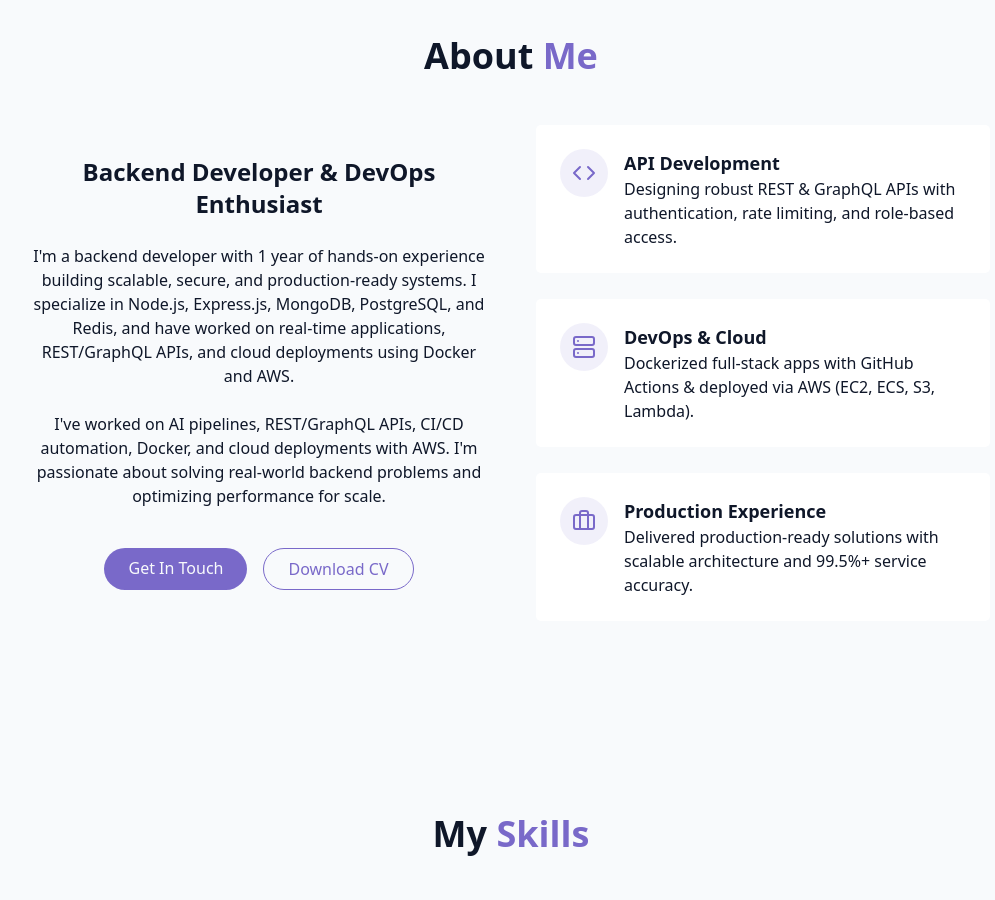
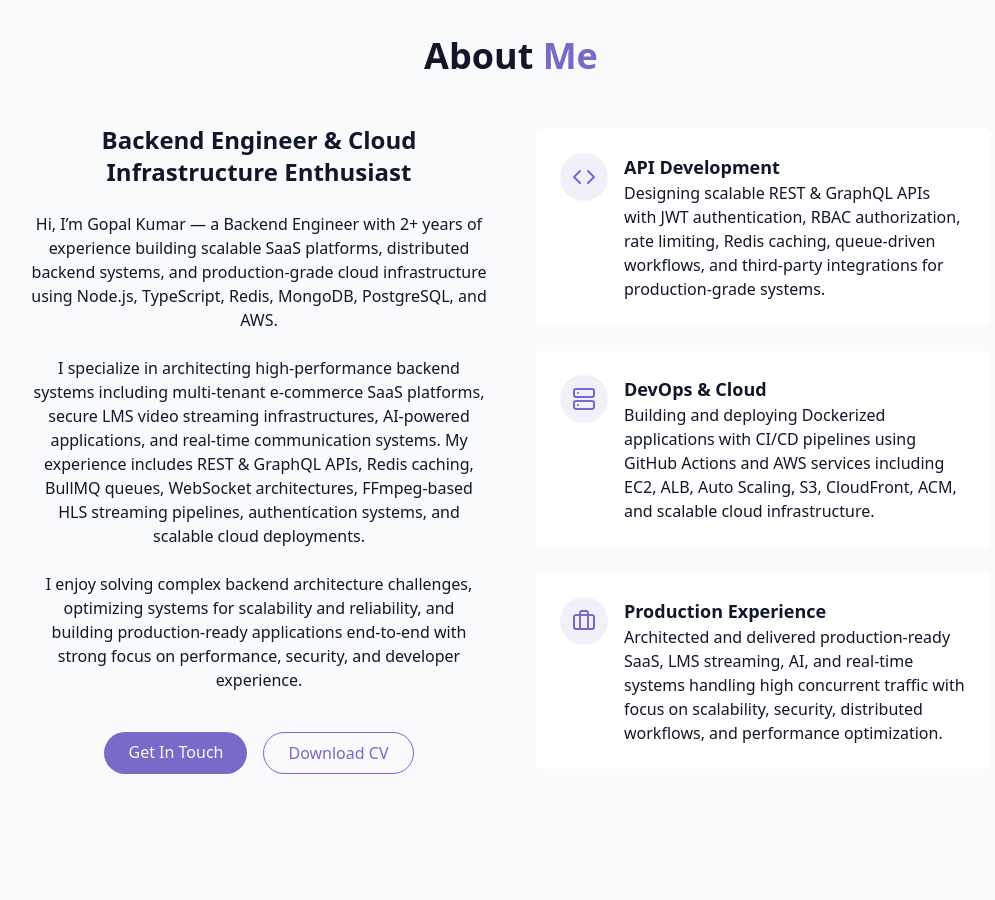
Before and after one commit to kumar-gopal/Portfolio, a React (Vite) app: page / in a window 1280 px wide. Shown: the part 860-1760 px from the top of the page, without its empty margins (129-1124 px from the left). Built offline with nearby package versions, Linux system fonts and the light colour scheme.

Commit message:
Revise AboutSection with updated experience details
Updated the AboutSection component to reflect a more detailed and accurate description of backend engineering experience and skills, including specific technologies and project types.

```diff
--- a/src/components/AboutSection.jsx
+++ b/src/components/AboutSection.jsx
@@ -10,19 +10,38 @@ export const AboutSection = () => {
 
         <div className="grid grid-cols-1 md:grid-cols-2 gap-12 items-center">
           <div className="space-y-6">
-            <h3 className="text-2xl font-semibold">Backend Developer & DevOps Enthusiast</h3>
+            <h3 className="text-2xl font-semibold">
+              Backend Engineer & Cloud Infrastructure Enthusiast
+            </h3>
 
             <p className="text-muted-foreground">
-               I'm a backend developer with 1 year of hands-on experience building scalable, secure, and production-ready systems. I specialize in Node.js, Express.js, MongoDB, PostgreSQL, and Redis, and have worked on real-time applications, REST/GraphQL APIs, and cloud deployments using Docker and AWS.
+              Hi, I’m Gopal Kumar — a Backend Engineer with 2+ years of experience
+              building scalable SaaS platforms, distributed backend systems, and
+              production-grade cloud infrastructure using Node.js, TypeScript,
+              Redis, MongoDB, PostgreSQL, and AWS.
             </p>
 
             <p className="text-muted-foreground">
-              I've worked on AI pipelines, REST/GraphQL APIs, CI/CD automation, Docker, and cloud deployments with AWS.
-              I'm passionate about solving real-world backend problems and optimizing performance for scale.
+              I specialize in architecting high-performance backend systems
+              including multi-tenant e-commerce SaaS platforms, secure LMS video
+              streaming infrastructures, AI-powered applications, and real-time
+              communication systems. My experience includes REST & GraphQL APIs,
+              Redis caching, BullMQ queues, WebSocket architectures,
+              FFmpeg-based HLS streaming pipelines, authentication systems, and
+              scalable cloud deployments.
+            </p>
+
+            <p className="text-muted-foreground">
+              I enjoy solving complex backend architecture challenges, optimizing
+              systems for scalability and reliability, and building
+              production-ready applications end-to-end with strong focus on
+              performance, security, and developer experience.
             </p>
 
             <div className="flex flex-col sm:flex-row gap-4 pt-4 justify-center">
-              <a href="#contact" className="cosmic-button">Get In Touch</a>
+              <a href="#contact" className="cosmic-button">
+                Get In Touch
+              </a>
 
               <a
                 href="/GopalResume.pdf"
@@ -40,10 +59,17 @@ export const AboutSection = () => {
                 <div className="p-3 rounded-full bg-primary/10">
                   <Code className="h-6 w-6 text-primary" />
                 </div>
+
                 <div className="text-left">
-                  <h4 className="font-semibold text-lg">API Development</h4>
+                  <h4 className="font-semibold text-lg">
+                    API Development
+                  </h4>
+
                   <p className="text-muted-foreground">
-                    Designing robust REST & GraphQL APIs with authentication, rate limiting, and role-based access.
+                    Designing scalable REST & GraphQL APIs with JWT
+                    authentication, RBAC authorization, rate limiting, Redis
+                    caching, queue-driven workflows, and third-party integrations
+                    for production-grade systems.
                   </p>
                 </div>
               </div>
@@ -54,10 +80,17 @@ export const AboutSection = () => {
                 <div className="p-3 rounded-full bg-primary/10">
                   <Server className="h-6 w-6 text-primary" />
                 </div>
+
                 <div className="text-left">
-                  <h4 className="font-semibold text-lg">DevOps & Cloud</h4>
+                  <h4 className="font-semibold text-lg">
+                    DevOps & Cloud
+                  </h4>
+
                   <p className="text-muted-foreground">
-                    Dockerized full-stack apps with GitHub Actions & deployed via AWS (EC2, ECS, S3, Lambda).
+                    Building and deploying Dockerized applications with CI/CD
+                    pipelines using GitHub Actions and AWS services including
+                    EC2, ALB, Auto Scaling, S3, CloudFront, ACM, and scalable
+                    cloud infrastructure.
                   </p>
                 </div>
               </div>
@@ -68,10 +101,17 @@ export const AboutSection = () => {
                 <div className="p-3 rounded-full bg-primary/10">
                   <Briefcase className="h-6 w-6 text-primary" />
                 </div>
+
                 <div className="text-left">
-                  <h4 className="font-semibold text-lg">Production Experience</h4>
+                  <h4 className="font-semibold text-lg">
+                    Production Experience
+                  </h4>
+
                   <p className="text-muted-foreground">
-                    Delivered production-ready solutions with scalable architecture and 99.5%+ service accuracy.
+                    Architected and delivered production-ready SaaS, LMS
+                    streaming, AI, and real-time systems handling high
+                    concurrent traffic with focus on scalability, security,
+                    distributed workflows, and performance optimization.
                   </p>
                 </div>
               </div>
```
